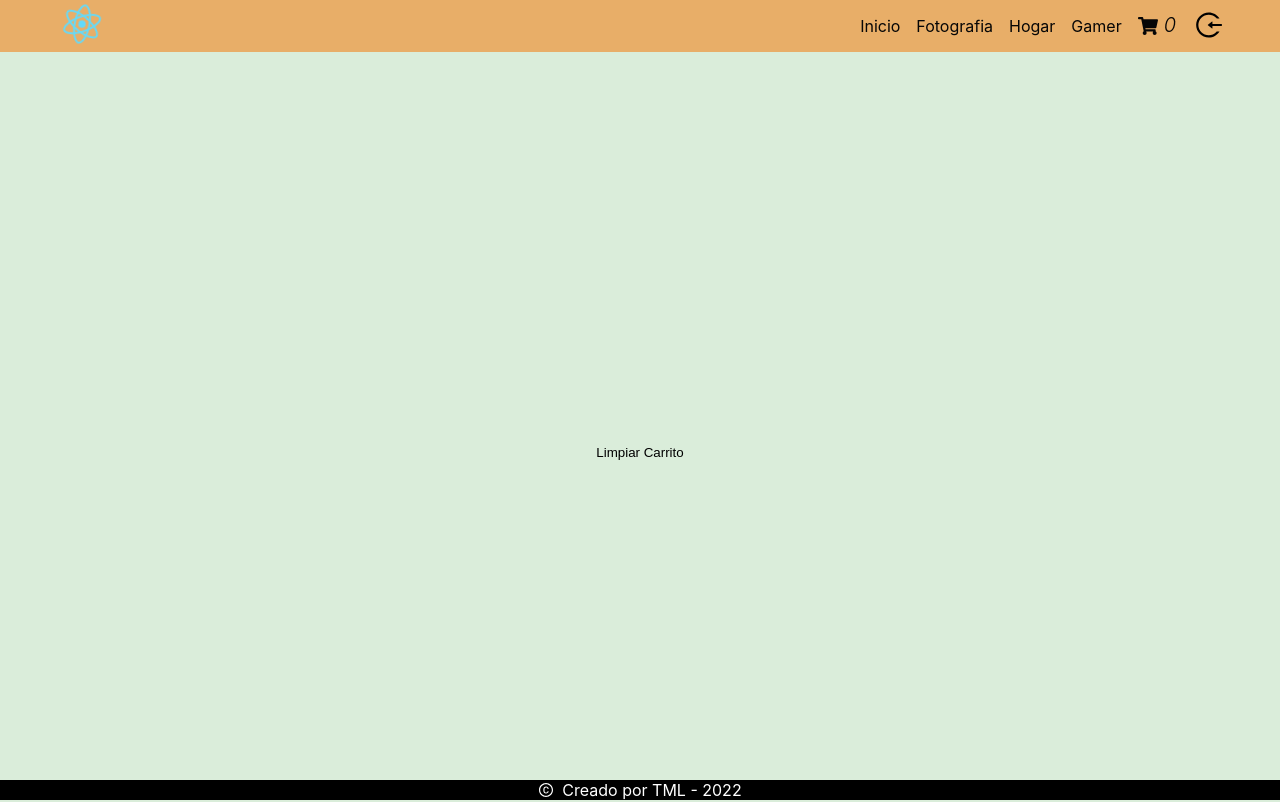
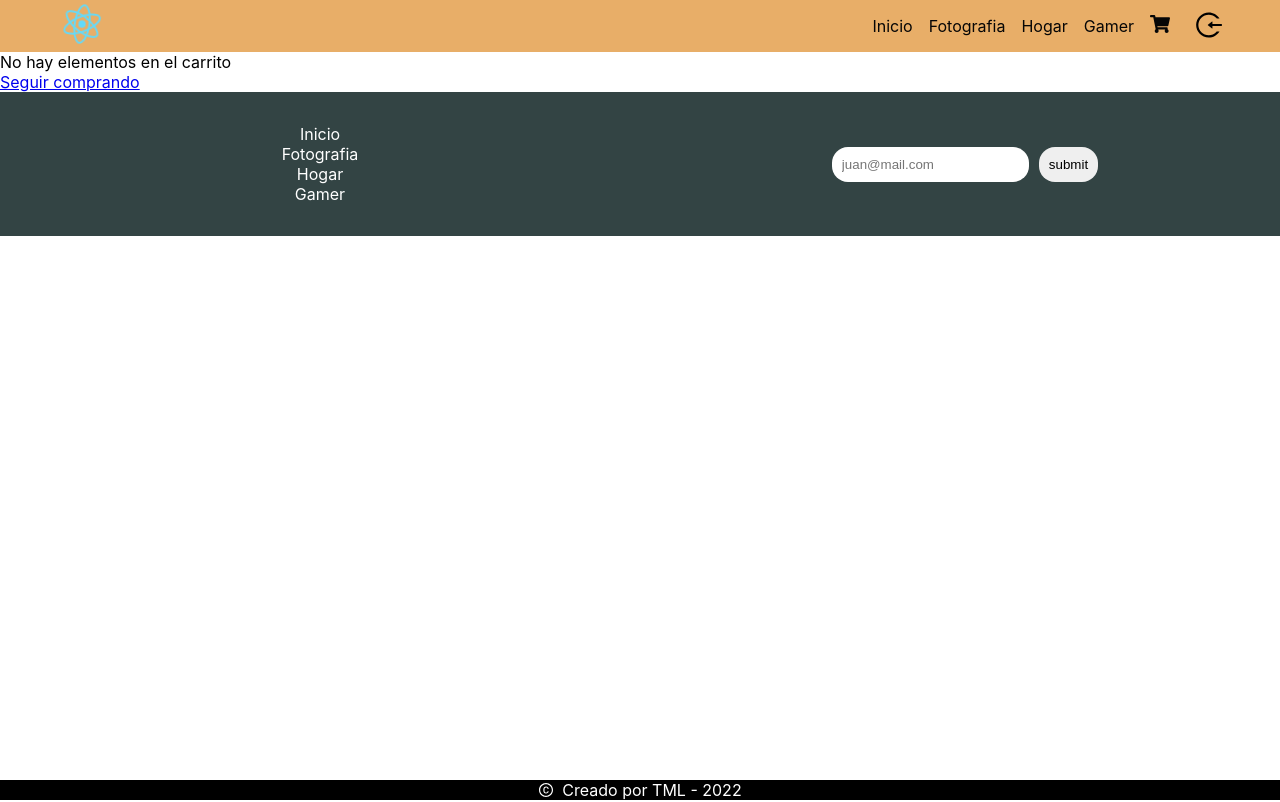
Before and after one commit to tomasmillan/etom-React-Coder, a React (Create React App) app: page /cart in a window 1280 px wide. Shown: the top 802 px of the page. Built offline with nearby package versions, Linux system fonts and the light colour scheme.

Commit message:
cart: functionality ok but without style

```diff
--- a/src/components/Cart/CartContainer.jsx
+++ b/src/components/Cart/CartContainer.jsx
@@ -1,22 +1,29 @@
 import React from "react";
 import { useContext } from "react";
+import { Link } from "react-router-dom";
 import { CartContext } from "../CartContext/CartContext";
 import "./Cart.scss";
+import CartItem from "./CartItem";
 
 export default function CartContainer() {
-  const { cartItems, removeItem, clear } = useContext(CartContext);
+  const { cartItems, totalPrice, clear } = useContext(CartContext);
+
+  if (cartItems.length === 0) {
+    return (
+      <>
+        <p>No hay elementos en el carrito</p>
+        <Link to={"/"}> Seguir comprando</Link>
+      </>
+    );
+  }
   return (
-    <>
-      <div className="cartContainer">
-        <button onClick={clear}>Limpiar Carrito</button>
-        {cartItems.map((item) => (
-          <>
-            <h2>{item.title}</h2>
-            <h2>{item.counter}</h2>
-            <button onClick={removeItem}>Eliminar Producto</button>
-          </>
-        ))}
-      </div>
-    </>
+    <div>
+      {cartItems.map((product) => (
+        <CartItem key={product.id} product={product} />
+      ))}
+      <p>Total: {totalPrice()}</p>
+      <button onClick={clear}> Limpiar Carrito</button>
+      <button> Finalizar Compra</button>
+    </div>
   );
 }
--- /dev/null
+++ b/src/components/Cart/CartItem.jsx
@@ -0,0 +1,20 @@
+import React, { useContext } from "react";
+import { CartContext } from "../CartContext/CartContext";
+
+export default function CartItem({ product }) {
+  const { removeItem } = useContext(CartContext);
+  return (
+    <>
+      <div className="itemCart">
+        <img className="img" src={product.img} alt="Nombre de la imagen" />
+        <div>
+          <p>Titulo: {product.title} </p>
+          <p>Cantidad: {product.qty} </p>
+          <p>Precio unitario: ${product.price} </p>
+          <p>Subtotal: ${product.qty * product.price} </p>
+          <button onClick={() => removeItem(product.id)}>Eliminar</button>
+        </div>
+      </div>
+    </>
+  );
+}
--- a/src/components/Cart/CartWidget.jsx
+++ b/src/components/Cart/CartWidget.jsx
@@ -2,20 +2,14 @@ import { useContext } from "react";
 import { FaShoppingCart } from "react-icons/fa";
 import { CartContext } from "../CartContext/CartContext";
 import "./Cart.scss";
+
 export default function CartWidget() {
-  const { cartItems } = useContext(CartContext);
+  const { totalProducts } = useContext(CartContext);
 
-  let itemsCart = 0;
-
-  // eslint-disable-next-line array-callback-return
-  cartItems.map((item) => {
-    itemsCart = itemsCart + item.counter;
-    console.log(itemsCart);
-  });
   return (
     <i className="cartIcon">
       <FaShoppingCart />
-      <h4>{itemsCart}</h4>
+      <h4>{totalProducts() || ""}</h4>
     </i>
   );
 }
```
